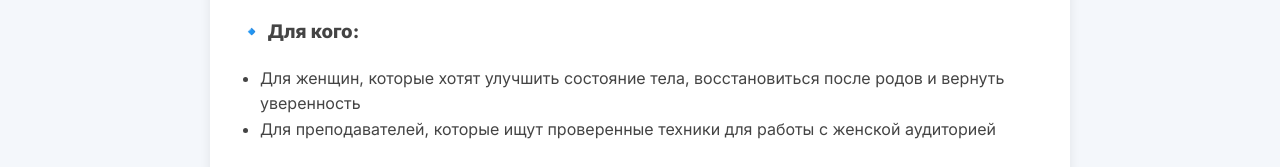
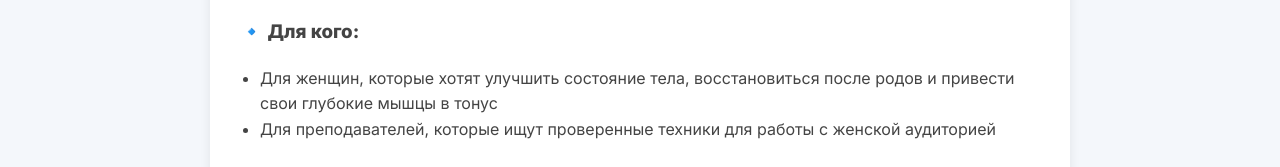
Before and after one commit to TellievRoma/yoga-site, a plain HTML site: page women.html in a window 1280 px wide. Shown: the part 321-488 px from the top of the page. Drawn offline with Linux system fonts and the light colour scheme.

Commit message:
Update women.html

```diff
--- a/women.html
+++ b/women.html
@@ -141,7 +141,7 @@
 
     <h3>🔹 Для кого:</h3>
     <ul>
-      <li>Для женщин, которые хотят улучшить состояние тела, восстановиться после родов и вернуть уверенность</li>
+      <li>Для женщин, которые хотят улучшить состояние тела, восстановиться после родов и привести свои глубокие мышцы в тонус</li>
       <li>Для преподавателей, которые ищут проверенные техники для работы с женской аудиторией</li>
     </ul>
 
```
